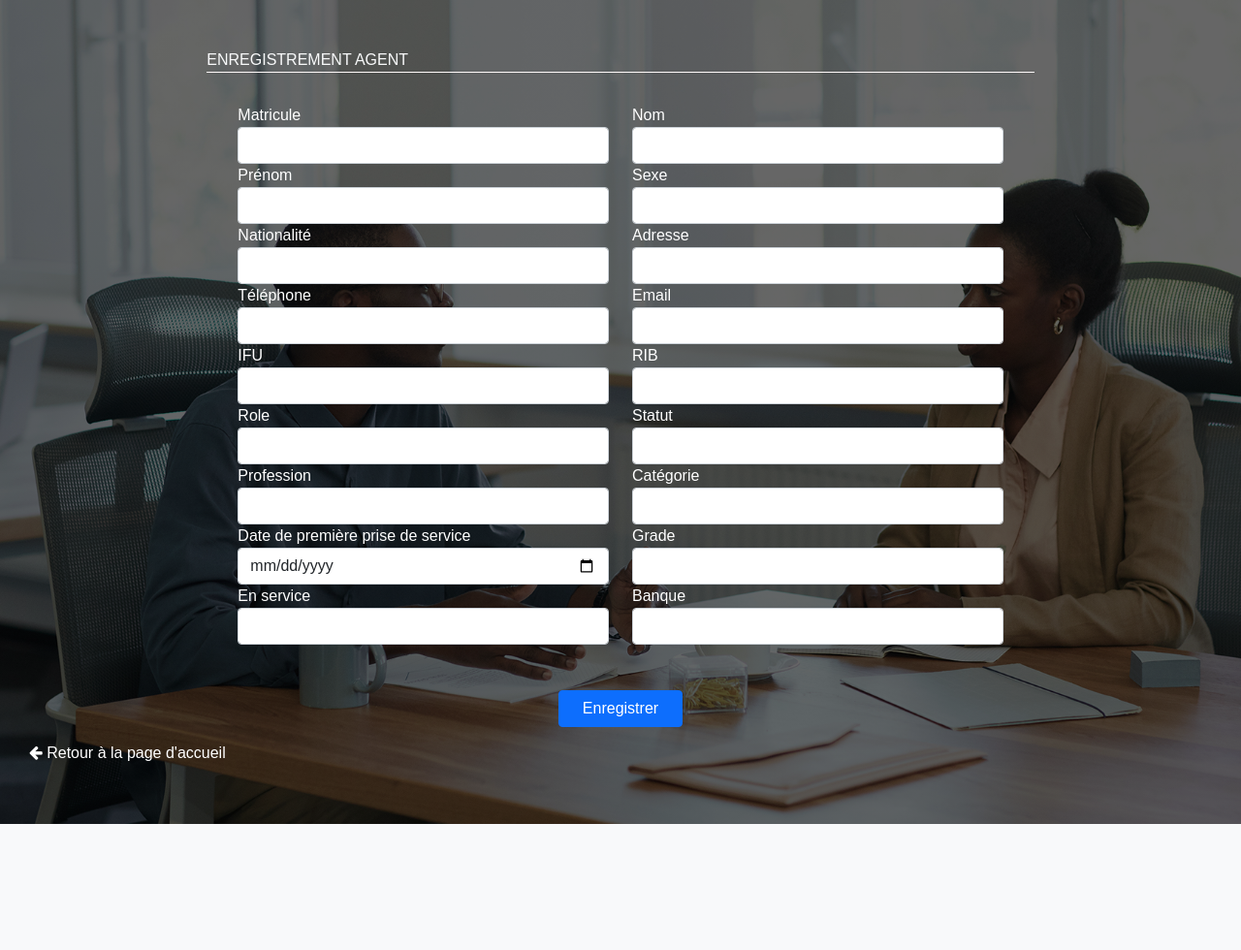
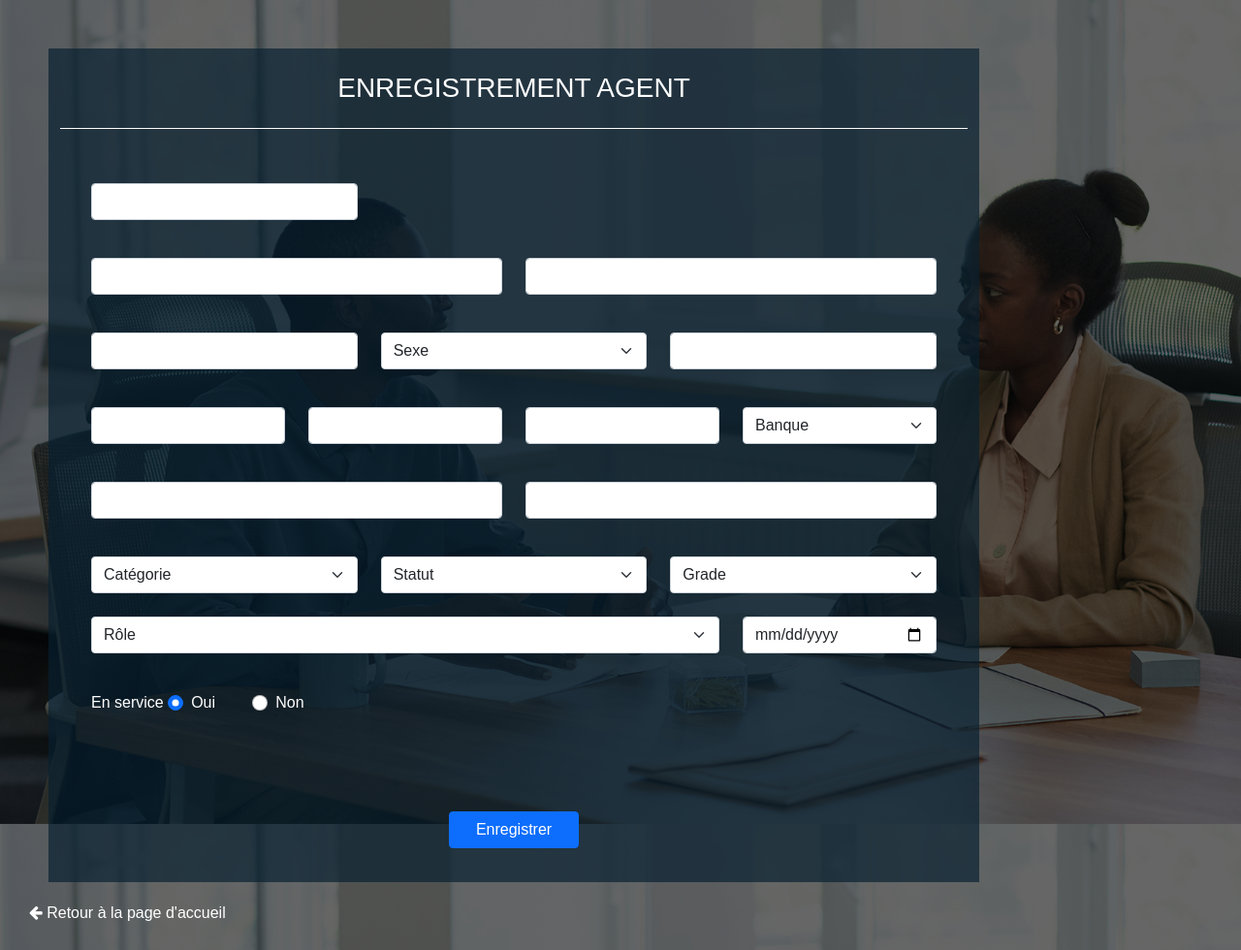
Before and after one commit to EmmanuelNoel/pgpeneam, a PHP site: page /eagent.php in a window 1280 px wide. Shown: the whole page at 97% size. Before the commit the page ends 850 px from the top, so only its background shows below. Run offline with PHP 8.4, Linux system fonts and the light colour scheme; data comes from the database, SQL or seed files in the repository.

Commit message:
formulaire modifié

```diff
--- a/eagent.php
+++ b/eagent.php
@@ -33,6 +33,7 @@ Smartphone Compatible web template, free webdesigns for Nokia, Samsung, LG, Sony
 	<!-- Custom CSS -->
 	<link href="css/style.css" rel='stylesheet' type='text/css' />
 	<link href="css/style-responsive.css" rel="stylesheet" />
+	<link href="https://cdn.jsdelivr.net/npm/bootstrap-icons@1.10.2/font/bootstrap-icons.css" rel="stylesheet" />
 	<!-- font CSS -->
 	<link href='//fonts.googleapis.com/css?family=Roboto:400,100,100italic,300,300italic,400italic,500,500italic,700,700italic,900,900italic' rel='stylesheet' type='text/css'>
 	<!-- font-awesome icons -->
@@ -45,117 +46,120 @@ Smartphone Compatible web template, free webdesigns for Nokia, Samsung, LG, Sony
 
 <body class="body">
 
-	<section class="first">
+	<section class="first ">
 
-		<section class="mx-auto col-8">
+		<section class="second container-sm w-75">
         <form action="traitement.php" method="post" name="enregistrer">
-				<p class="text-light">ENREGISTREMENT AGENT </p>
+			<p>ENREGISTREMENT AGENT </p>
 
 				<section class="third">
 
 
-					<div class="row">
+				<div class="row mb-4">
+					<div class="col-md-4">
+						<label for=""></label>
+						<input type="text" class="form-control formcontrol formcontrol" placeholder="Matricule" name="matricule" value="">
+					</div>
+				</div>
 
+				<div class="row mb-4">
 					<div class="col-md-6">
-							<label for="">Matricule</label>
-							<input type="text" class="form-control" placeholder="" name="matricule" value="">
+						<input type="text" class="form-control formcontrol" placeholder="nom" name="nom" value="">
 					</div>
 
 					<div class="col-md-6">
-							<label for="">Nom</label>
-							<input type="text" class="form-control" placeholder="" name="nom" value="">
+						<input type="text" class="form-control formcontrol" placeholder="Prénom" name="prenom" value="">
+					</div>
 				</div>
 
+				<div class="row mb-4">
+					<div class="col-md-4">
+						<input type="text" class="form-control formcontrol" placeholder="Nationalité" name="nationalite" value="">
 					</div>
 
-					<div class="row">
-
-						<div class="col-md-6">
-							<label for="">Prénom</label>
-							<input type="text" class="form-control" placeholder="" name="prenom" value="">
-						</div>
-
-
-						<div class="col-md-6">
-							<label for="">Sexe</label>
-							<select class="form-control " name="sexe">
+					<div class="col-md-4">
+						<select class="form-select formselect " name="sexe">
 							<option value="" disabled="" selected="" hidden=""> </option>
+							<option value="" selected>Sexe </option>
 							<option value="homme">Homme</option>
 							<option value="femme">Femme</option>
 						</select>
 					</div>
 
+					<div class="col-md-4">
+						<input type="text" class="form-control formcontrol" placeholder="Adresse" name="adresse" value="">
+					</div>
 				</div>
 
-					<div class="row">
-
-						<div class="col-md-6">
-							<label for="">Nationalité</label>
-							<input type="text" class="form-control" placeholder="" name="nationalite" value="">
+				<div class="row mb-4">
+					<div class="col-md-3">
+						<input type="tel" class="form-control formcontrol" placeholder="Profession" name="profession" value="">
+					</div>
+					<div class="col-md-3">
+						<input type="tel" class="form-control formcontrol" placeholder="IFU" name="ifu" value="">
 					</div>
 
-						<div class="col-md-6">
-							<label for="">Adresse</label>
-							<input type="text" class="form-control" placeholder="" name="adresse" value="">
+					<div class="col-md-3">
+						<input type="tel" placeholder="RIB" name="rib" id="" class="form-control formcontrol">
 					</div>
 
-					</div>
+					<div class="col-md-3">
+						<select id="categorie" class="form-select formselect" name="banque">
 
-					<div class="row">
-
-						<div class="col-md-6">
-							<label for="">Téléphone</label>
-							<input type="tel" class="form-control" placeholder="" name="telephone" value="">
-						</div>
-
-						<div class="col-md-6">
-							<label for="">Email</label>
-							<input type="email" name="email" id="email" class="form-control">
-						</div>
-
-					</div>
-
-					<div class="row">
-
-						<div class="col-md-6">
-							<label for="">IFU</label>
-							<input type="tel" class="form-control" placeholder="" name="ifu" value="">
-						</div>
-
-						<div class="col-md-6">
-							<label for="">RIB</label>
-							<input type="tel" name="rib" id="" class="form-control">
-						</div>
-
-					</div>
-
-					<div class="row">
-
-						<div class="col-md-6">
-							<label for="postead">Role</label>
-							<select id="poste-ad" class="form-control " name="role">
 							<option value="" disabled="" selected="" hidden=""> </option>
+							<option value="" selected>Banque </option>
 							<?php
-								while ($donneesrole = $roles->fetch()) {
+									while($donneesbanque=$banque->fetch())
+									{
 
 
 									?>
-									<option value="<?php echo  $donneesrole['id']  ?>"><?php echo  $donneesrole['nom']  ?></option>
+									<option value="<?php echo  $donneesbanque['id']  ?>"><?php echo  $donneesbanque['nom']  ?></option>
 
 									<?php
 									}
 									?>
 
+						</select>
+					</div>
+				</div>
 
-							</select>
+				<div class="row mb-4">
+					<div class="col-md-6">
+						<input type="tel" class="form-control formcontrol" placeholder="Téléphone" name="telephone" value="">
 					</div>
 
 					<div class="col-md-6">
-							<label for="statutad">Statut</label>
-							<select id="statutad" class="form-control " name="statut">
+						<input type="email" name="email" id="email" placeholder="Email" class="form-control formcontrol">
+					</div>
+				</div>
+
+				<div class="row mb-4">
+					<div class="col-md-4">
+						<select id="categorie" class="form-select formselect " name="categorie">
 							<option value="" disabled="" selected="" hidden=""> </option>
+							<option value="" selected>Catégorie </option>
 							<?php
-								while ($donneesstatut = $statut->fetch()) {
+									while($donneescategorie=$categorie->fetch())
+									{
+
+
+									?>
+									<option value="<?php echo  $donneescategorie['id']  ?>"><?php echo  $donneescategorie['nom']  ?></option>
+
+									<?php
+									}
+									?>
+						</select>
+					</div>
+					<div class="col-md-4">
+						<select id="statutad" class="form-select formselect " name="statut">
+							<option value="" disabled="" selected="" hidden=""> </option>
+							<option value="" selected>Statut</option>
+
+							<?php
+									while($donneesstatut=$statut->fetch())
+									{
 
 
 								?>
@@ -166,55 +170,13 @@ Smartphone Compatible web template, free webdesigns for Nokia, Samsung, LG, Sony
 									?>
 						</select>
 					</div>
-
-					</div>
-
-
-					<div class="row">
-
-						<div class="col-md-6">
-							<label for="">Profession</label>
-							<input type="texte" class="form-control" placeholder="" name="profession" value="">
-						</div>
-
-						<div class="col-md-6">
-							<label for="categorie">Catégorie</label>
-							<select id="categorie" class="form-control " name="categorie">
+					<div class="col-md-4">
+						<select id="cote" class="form-select formselect " name="grade">
 							<option value="" disabled="" selected="" hidden=""> </option>
+							<option value="" selected>Grade </option>
 								<?php
-								while ($donneescategorie = $categorie->fetch()) {
-
-
-								?>
-									<option value="<?php echo  $donneescategorie['id']  ?>"><?php echo  $donneescategorie['nom']  ?></option>
-
-								<?php
-								}
-								?>
-							</select>
-						</div>
-
-
-
-					</div>
-
-					<div class="row">
-
-						<div class="col-md-6">
-							<label for="date">Date de première prise de service</label>
-							<div>
-								<input type="date" name="date_premier_service" id="date" class="form-control">
-							</div>
-						</div>
-
-						<div class="col-md-6">
-							<label for="cote">Grade</label>
-
-							<select id="cote" class="form-control " name="grade">
-								<option value="" disabled="" selected="" hidden=""> </option>
-								<?php
-								while ($donneesgrade = $grade->fetch()) {
-
+								while($donneesgrade=$grade->fetch())
+								{
 
 									?>
 									<option value="<?php echo  $donneesgrade['id']  ?>"><?php echo  $donneesgrade['nom']  ?></option>
@@ -227,37 +189,45 @@ Smartphone Compatible web template, free webdesigns for Nokia, Samsung, LG, Sony
 
 				</div>
 
-					<div class="row">
-
-						<div class="col-md-6">
-							<label for="">En service</label>
-							<select id="categorie" class="form-control " name="en_service">
+				<div class="row mb-4">
+					<div class="col-md-9">
+						<select id="poste-ad" class="form-select formselect " name="role">
 							<option value="" disabled="" selected="" hidden=""> </option>
-								<option value="ad">Oui</option>
-								<option value="en">Non</option>
-							</select>
-						</div>
-
-						<div class="col-md-6">
-							<label for="categorie">Banque</label>
-							<select id="categorie" class="form-control " name="banque">
-								<option value="" disabled="" selected="" hidden=""> </option>
+							<option value="" selected>Rôle </option>
 							<?php
-								while ($donneesbanque = $banque->fetch()) {
-
-
+								while($donneesrole=$roles->fetch())
+									{
 										?>
-									<option value="<?php echo  $donneesbanque['id']  ?>"><?php echo  $donneesbanque['nom']  ?></option>
+										<option value="<?php echo  $donneesrole['id']  ?>"><?php echo  $donneesrole['nom']  ?></option>
 
 										<?php
 									}
 							?>
-
 						</select>
 					</div>
 
+					<div class="col-md-3">
+						<div>
+							<input type="date" placeholder="Date de première prise de service" name="date_premier_service" id="date" class="form-control formcontrol">
+						</div>
+					</div>
+				</div>
 
 
+				<div class="row mb-3">
+					<div class="col-md-12 text-start">
+						<span class="en_service">En service</span>
+						<div class="form-check form-check-inline">
+							<input type="radio" name="oui" id="oui" value="1" class="form-check-input"checked autocomplete="off">
+							<label class="form-check-label" for="oui" >Oui</label> &nbsp;&nbsp;&nbsp;
+						</div>
+						<div class="form-check form-check-inline">
+							<input type="radio" name="non" id="non" value="2"  autocomplete="off" class="form-check-input">
+							<label class="form-check-label" for="non">Non</label>
+						</div>
+
+
+					</div>
 				</div>
 
 
```
Lines whose indentation alone changed are shown as unchanged.
